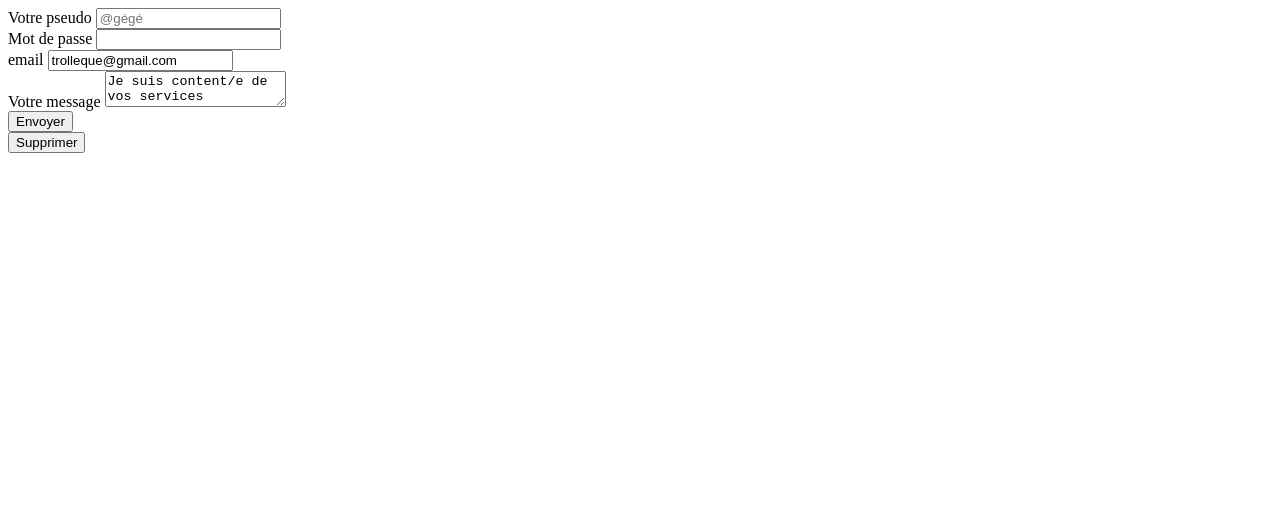
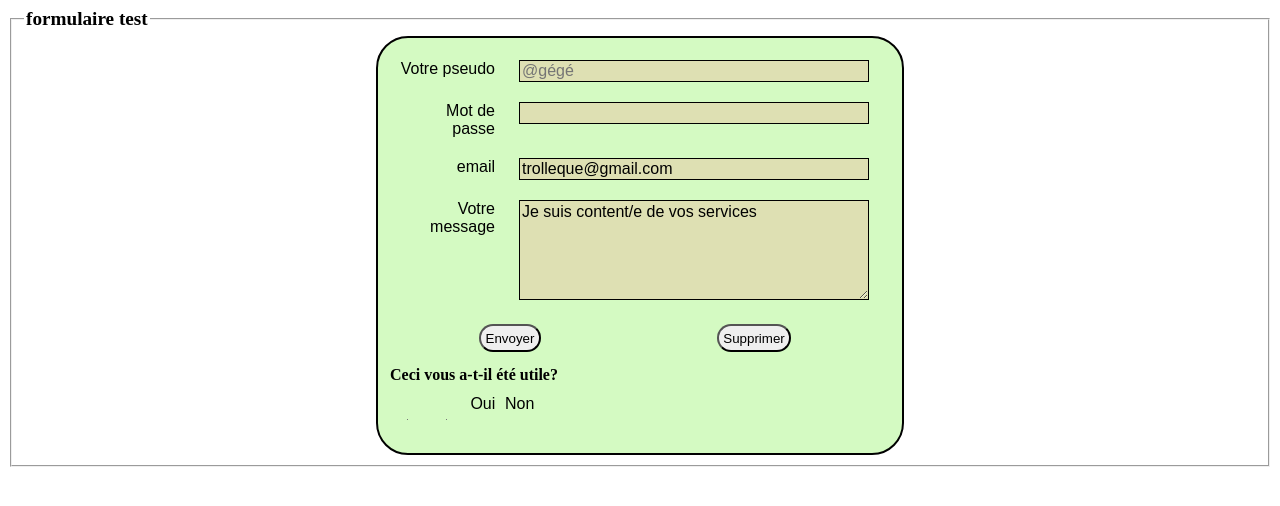
Before and after one commit to cosseal/formulaire1, a plain HTML site: page index.html in a window 1280 px wide. Drawn offline with Linux system fonts and the light colour scheme.

Commit message:
test formulaire

```diff
--- a/index.html
+++ b/index.html
@@ -3,10 +3,15 @@
 <head>
     <meta charset="UTF-8">
     <title>test formulaire1</title>
+    <link rel="stylesheet" href="style.css">
+
+
 </head>
 <body>
 
-<form method="post" action="traitement.php">
+<form method="post" action="mail to: anneliesecosse@gmail.com">
+    <fieldset>
+        <legend> formulaire test</legend>
             <div class="form">
                 <div>
                 <label for="pseudo">Votre pseudo</label>
@@ -24,13 +29,23 @@
                     <label for="msg">Votre message</label>
                     <textarea name="user_name" id="msg" >Je suis content/e de vos services</textarea>
                 </div>
-            <div>
+                <div id="submit">
                     <button type="submit">Envoyer</button>
                 </div>
-            <div>
+                <div id="reset">
                     <button type="reset">Supprimer</button>
                 </div>
+                <div><span>Ceci vous a-t-il été utile?</span></div>
+                <div class="radio">
+                    <label for="util-yes">Oui</label>
+                    <input type="radio" name="util-yes" id="util-yes" checked="checked">
                 </div>
+                <div class="radio">
+                    <label for="util-no">Non</label>
+                    <input type="radio" name="util-yes" id="util-no">
+                </div>
+            </div>
+    </fieldset>
 </form>
 
 </body>
--- a/style.css
+++ b/style.css
@@ -1,6 +1,115 @@
+
+.form
+{
+    margin: auto;
+    padding: 1%;
+    width: 500px;
+    border: 2px solid black;
+    border-radius: 2em;
+    background-color: #d4fac2;
+}
+
+legend
+{
+    font-size: larger;
+    font-weight: bold;
+}
+
+
+label
+{
+    display: inline-block;
+    width: 95px;
+    text-align: right;
+    margin: 2%;
+    vertical-align: top;
+    font-family: sans-serif;
+}
+
 #msg
 {
+    min-width: 70%;
+    min-height: 100px;
 
 }
-.form
-{}
+
+input, textarea
+{
+    margin:2%;
+    font: normal 1em sans-serif;
+    width: 70%;
+    vertical-align: top;
+    box-sizing: border-box;
+    border: 1px solid black;
+    height: auto;
+    box-shadow: #ff706d;
+    background-color: rgba(255, 141, 128, 0.24);
+
+}
+
+input:focus, textarea:focus
+{
+    border-color: #ff706d;
+}
+
+button
+{
+    margin: 2%;
+    padding: 2%;
+    width: auto;
+    border-radius: 1.5em;
+
+}
+
+#submit
+{
+    display: inline-block;
+    position: relative;
+    margin: 2%;
+    width: 44%;
+    text-align: center;
+
+}
+
+#reset
+{
+    display: inline-block;
+    position: relative;
+    margin: 2%;
+    width: 44%;
+    text-align: center;
+}
+
+span
+{
+    text-align: center;
+    font-weight: bolder;
+    width: 100px;
+}
+
+
+.radio
+{
+    display: inline-block;
+    position: relative;
+    margin: 2%;
+    width: 3%;
+    text-align: center;
+}
+#util-yes
+{
+    display: inline-block;
+    position: relative;
+    margin: 2%;
+    width: 3%;
+    text-align: center;
+}
+
+#util-no
+{
+    display: inline-block;
+    position: relative;
+    margin: 2%;
+    width: 3%;
+    text-align: center;
+}
```
Lines whose indentation alone changed are shown as unchanged.
